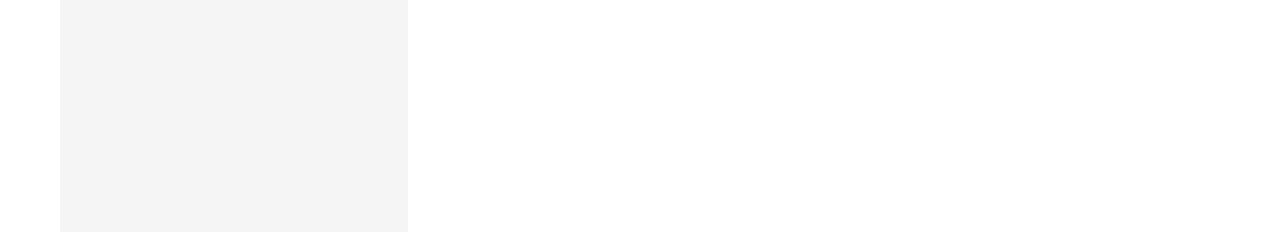
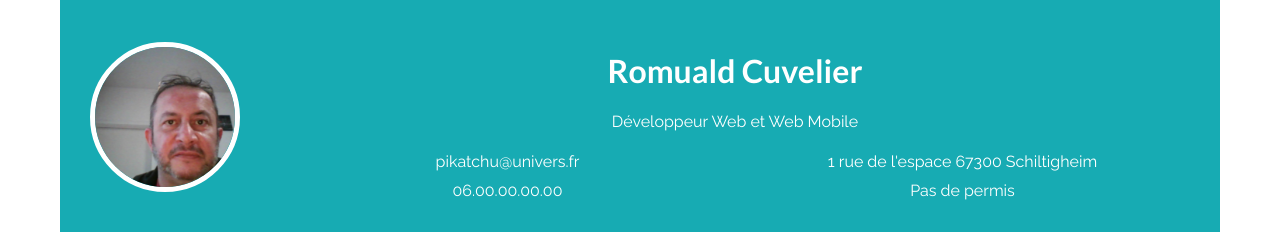
Before and after one commit to romuald67300-rgb/cv-en-ligne, a plain HTML site: page index.html in a window 1280 px wide. Shown: the top 232 px of the page. Drawn offline with Linux system fonts and the light colour scheme.

Commit message:
ajout du css de l'en-tête

```diff
--- a/assets/css/style.css
+++ b/assets/css/style.css
@@ -5,21 +5,25 @@
     --color-bg-light: #f5f5f5;
     --color-white: #ffffff;
 }
+
 * {
     box-sizing: border-box;
 }
+
 @font-face {
     font-family: 'Raleway';
     src: url('../fonts/Raleway-Bold.ttf');
     font-weight: bold;
     font-style: normal;
 }
+
 @font-face {
     font-family: 'Raleway';
     src: url('../fonts/Raleway-Regular.ttf');
     font-weight: normal;
     font-style: normal;
 }
+
 @font-face {
     font-family: 'Raleway';
     src: url('../fonts/Raleway-Italic.ttf');
@@ -29,19 +33,57 @@
 
 body {
     font-family: 'Raleway', sans-serif;
-     margin: 0;
+    margin: 0;
 }
-h1, h2 {
+
+h1,
+h2 {
     font-family: 'Lato', sans-serif;
 }
+
 .cv {
     width: 1160px;
     margin: 0 auto;
 }
+
+header {
+    display: flex;
+    align-items: center;
+    gap: 40px;
+    background-color: var(--color-primary);
+    color: var(--color-white);
+    padding: 30px;
+}
+
+header img {
+    width: 150px;
+    height: 150px;
+    object-fit: cover;
+    border-radius: 50%;
+    border: 5px solid var(--color-white);
+}
+
+header div {
+    flex: 1;
+    text-align: center;
+}
+header ul {
+    list-style: none;
+    padding: 0;
+    margin: 0;
+    display: flex;
+    flex-wrap: wrap;
+}
+header li {
+    width: 50%;
+    padding: 5px 0;
+}
+
 .corps {
     display: flex;
     min-height: 400px;
 }
+
 aside {
     width: 30%;
     background-color: var(--color-bg-light);
--- a/index.html
+++ b/index.html
@@ -14,7 +14,20 @@
 
 <body>
     <div class="cv">
-        <header></header>
+        <header>
+            <img src="assets/img/photo.jpg" alt="photo de profil">
+            <div>
+                <h1>Romuald Cuvelier</h1>
+                <p>Développeur Web et Web Mobile</p>
+                <ul>
+                    <li>pikatchu@univers.fr</li>
+                    <li>1 rue de l'espace 67300 Schiltigheim</li>
+                    <li>06.00.00.00.00</li>
+                    <li>Pas de permis</li>
+                </ul>
+            </div>
+
+        </header>
         <div class="corps">
             <aside></aside>
             <main></main>
```
Also changed, not shown: assets/img/photo.jpg (added).
